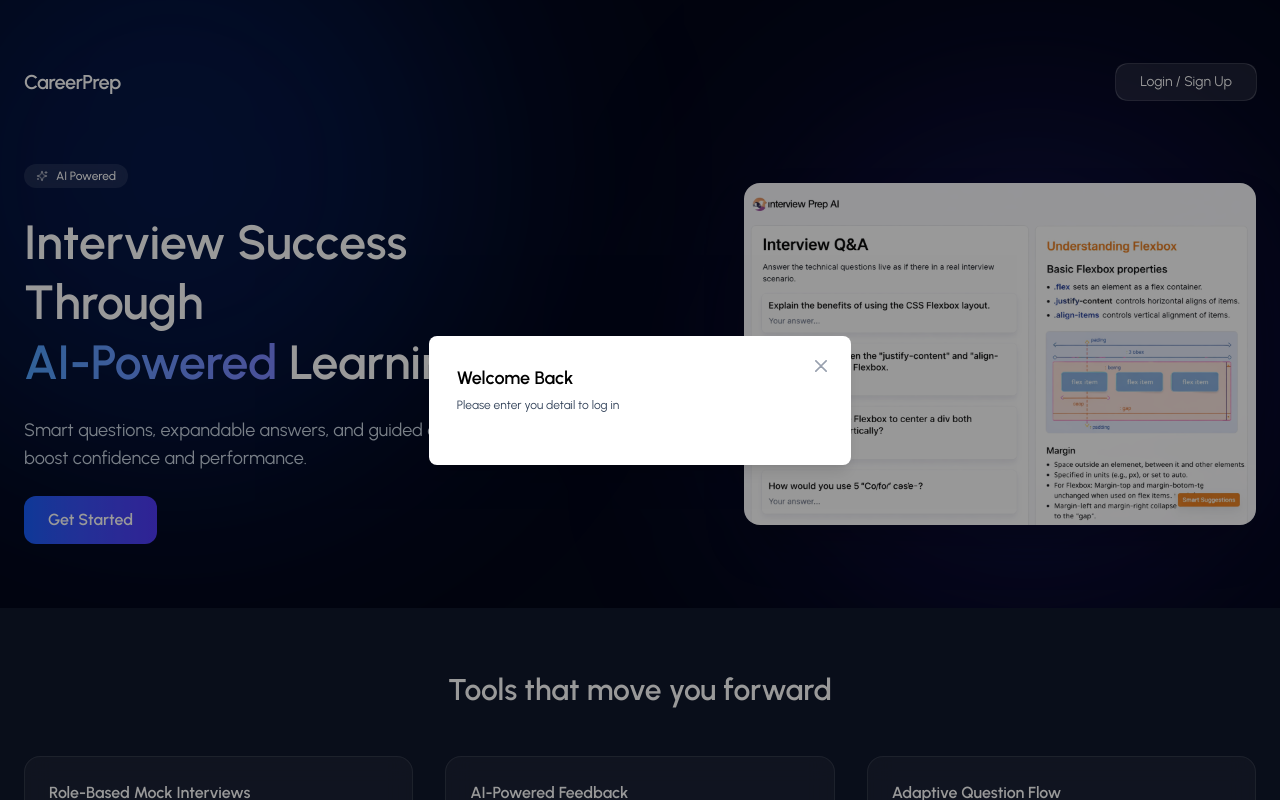
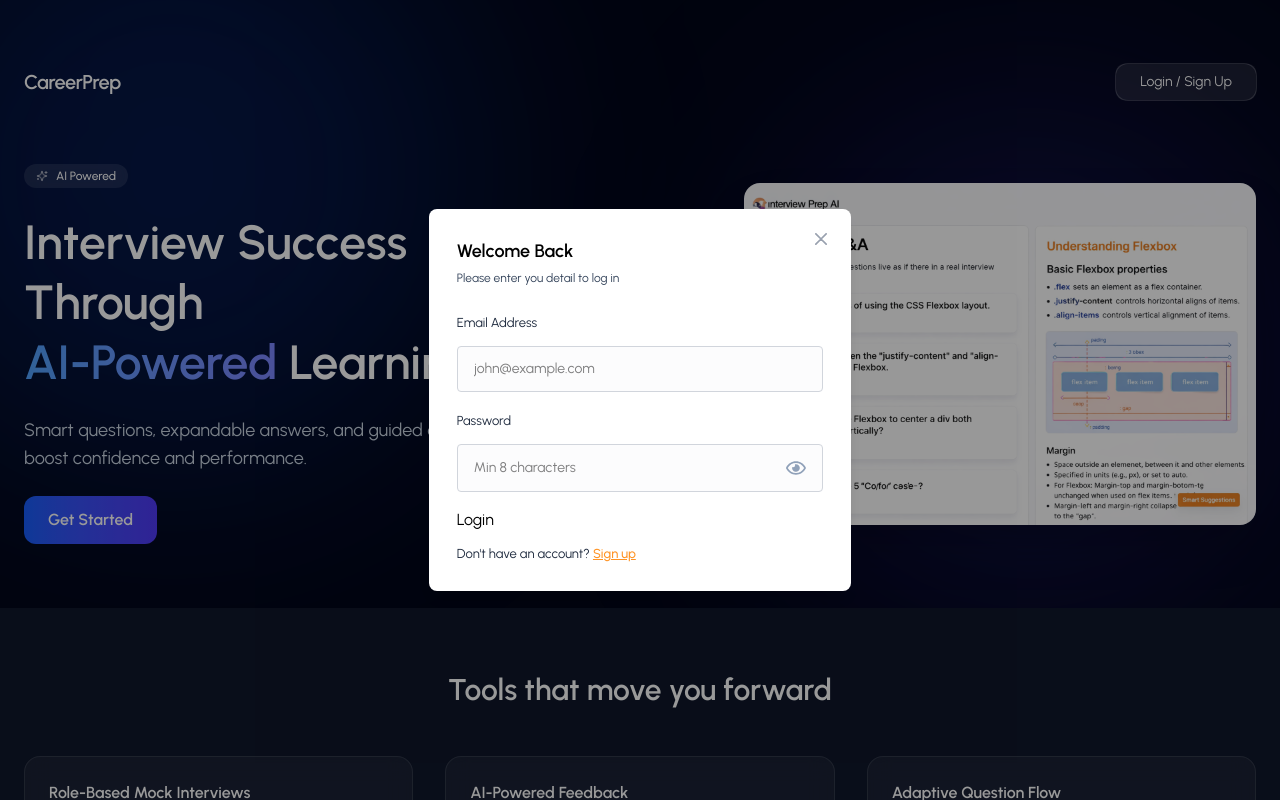
Before and after one commit to sarthak83203/CareerPrep, a React (Vite) app in the folder client/: page / in a window 1280 px wide. Both pictures are taken after a click on the button "Login / Sign Up". Shown: the top 800 px of the page. Built offline with nearby package versions, Linux system fonts and the light colour scheme.

Commit message:
Login Setup done

```diff
--- /dev/null
+++ b/client/src/components/Inputs/Input.jsx
@@ -0,0 +1,49 @@
+import { useState } from "react";
+import {FaRegEye,FaRegEyeSlash} from "react-icons/fa"
+export default function Input({
+    value,
+    onChange,
+    label,
+    placeholder,
+    type,
+}){
+    const [showPassword,setShowPassword]=useState(false);
+
+    const toggleShowPassword=()=>{
+        setShowPassword(!showPassword);
+    };
+
+    return(
+        <div>
+            <label className="text-[13px] text-slate-800">{label}</label>
+            <div className="input-box">
+                <input type={type=="password" ? (showPassword ? "text" : "password"):type}
+                 placeholder={placeholder}
+                 className="w-full bg-transparent outline-none"
+                 value={value}
+                 onChange={(e)=>onChange(e)}
+                />
+                {type==="password" && (
+                    <>
+                    {showPassword ? (
+                        <FaRegEyeSlash
+                         size={22}
+                         className="text-primary cursor-pointer"
+                         onClick={()=>toggleShowPassword()}
+                         />
+                    ) :(
+                        <FaRegEye
+                          size={22}
+                          className="text-slate-400 cursor-pointer"
+                          onClick={()=>toggleShowPassword()}
+                          />
+
+                        )}
+                    </>
+                )}
+            </div>
+
+        </div>
+
+    );
+}
--- a/client/src/components/Modal.jsx
+++ b/client/src/components/Modal.jsx
@@ -7,6 +7,8 @@ export default function Modal({
 }) {
 
   if (!isOpen) return null; // hide modal
+
+   if(!isOpen) return null;
         return(
         <div className="fixed inset-0 z-50 flex justify-center items-center w-full h-full bg-black/40">
             <div className={`relative flex flex-col bg-white shadow-lg rounded-lg overflow-hidden`}>
--- a/client/src/pages/auth/Login.jsx
+++ b/client/src/pages/auth/Login.jsx
@@ -1,5 +1,6 @@
 import { useState } from "react";
 import { useNavigate } from "react-router-dom";
+import Input from "../../components/Inputs/Input";
 
 export default function Login({setCurrentPage}){ //props
     const [email,setEmail]=useState("");
@@ -16,7 +17,39 @@ export default function Login({setCurrentPage}){ //props
             <h3 className="text-lg font-semibold text-black">Welcome Back</h3>
             <p className="text-xs text-slate-700 mt-[5px] mb-6">Please enter you detail to log in</p>
             <form onSubmit={handleLogin}>
+                <Input
+                 value={email}
+                 onChange={({target})=>
+                    setEmail(target.value)
+                 }
+                 label="Email Address"
+                 placeholder="john@example.com"
+                 type="text"
+                 />
 
+                 <Input
+                  value={password}
+                  onChange={({target})=>
+                  setPassword(target.value)
+                }
+                label="Password"
+                placeholder="Min 8 characters"
+                type="password"
+                />
+                {error && <p className="text-red-500 text-xs pb-2.5">{error}</p>}
+
+                <button type="submit" className="">
+                    Login
+                </button>
+
+               <p className="text-[13px] text-slate-800 mt-3">
+                Don't have an account?{" "}
+                <button className="font-medium text-primary underline cursor-pointer" onClick={()=>setCurrentPage("signup")}>
+                    Sign up
+                </button>
+
+
+               </p>
 
 
 
```
